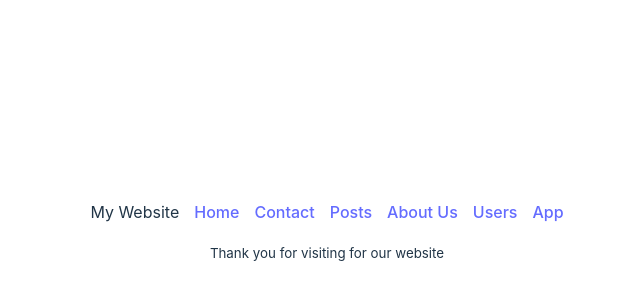
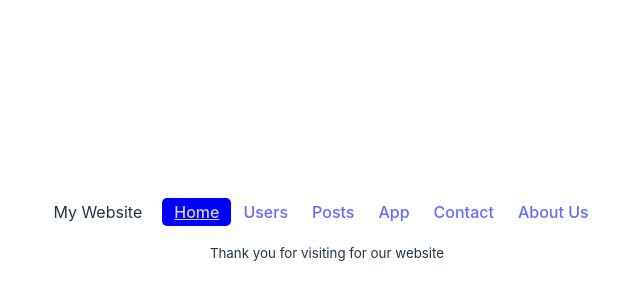
Before and after one commit to rootnure/intro-to-react-router-45, a React (Vite) app: page / in a window 1280 px wide. Shown: the part 160-460 px from the top of the page, without its empty margins (313-953 px from the left). Built offline with nearby package versions, Linux system fonts and the light colour scheme.

Commit message:
Active Route, useNavigation() hook, useLocation() hook

```diff
--- a/src/components/Header/Header.css
+++ b/src/components/Header/Header.css
@@ -1,3 +1,14 @@
+header span {
+    padding: 0 10px;
+}
+
 nav a {
-    padding-left: 15px;
+    padding: 4px 12px;
+    border-radius: 5px;
 }
+
+nav .active {
+    text-decoration: underline;
+    color: lightgrey;
+    background: blue;
+}
--- a/src/components/Header/Header.jsx
+++ b/src/components/Header/Header.jsx
@@ -1,4 +1,4 @@
-import { Link } from "react-router-dom";
+import { NavLink } from "react-router-dom";
 import './Header.css'
 
 const Header = () => {
@@ -8,12 +8,12 @@ const Header = () => {
                 <nav>
                     <span>My Website</span>
                     <span>
-                        <Link to="/">Home</Link>
-                        <Link to="contact">Contact</Link>
-                        <Link to="posts">Posts</Link>
-                        <Link to="about">About Us</Link>
-                        <Link to="users">Users</Link>
-                        <Link to="app">App</Link>
+                        <NavLink to="/">Home</NavLink>
+                        <NavLink to="users">Users</NavLink>
+                        <NavLink to="posts">Posts</NavLink>
+                        <NavLink to="app">App</NavLink>
+                        <NavLink to="contact">Contact</NavLink>
+                        <NavLink to="about">About Us</NavLink>
                     </span>
                 </nav>
             </header>
--- a/src/components/Home/Home.jsx
+++ b/src/components/Home/Home.jsx
@@ -1,13 +1,23 @@
-import { Outlet } from "react-router-dom";
+import { Outlet, useLocation, useNavigation } from "react-router-dom";
 import Header from "../Header/Header";
 import Footer from "../Footer/Footer";
 
 
 const Home = () => {
+
+    const navigation = useNavigation();
+
+    const location = useLocation();
+    console.log(location);
+
     return (
         <div>
             <Header></Header>
-            <Outlet></Outlet>
+            {
+                navigation.state === "loading" ?
+                <p>Loading...</p> :
+                <Outlet></Outlet>
+            }
             <Footer></Footer>
         </div>
     );
```
